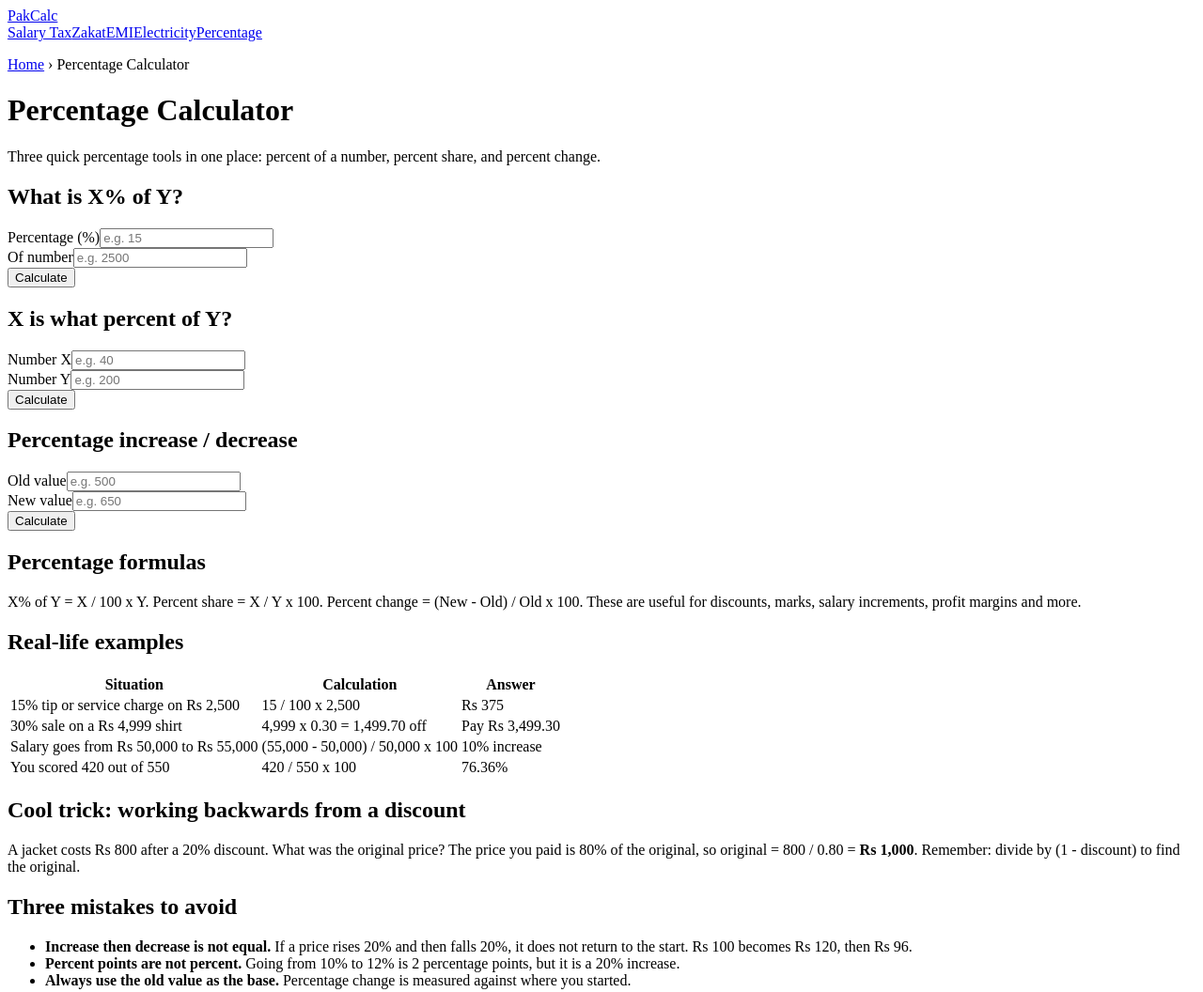
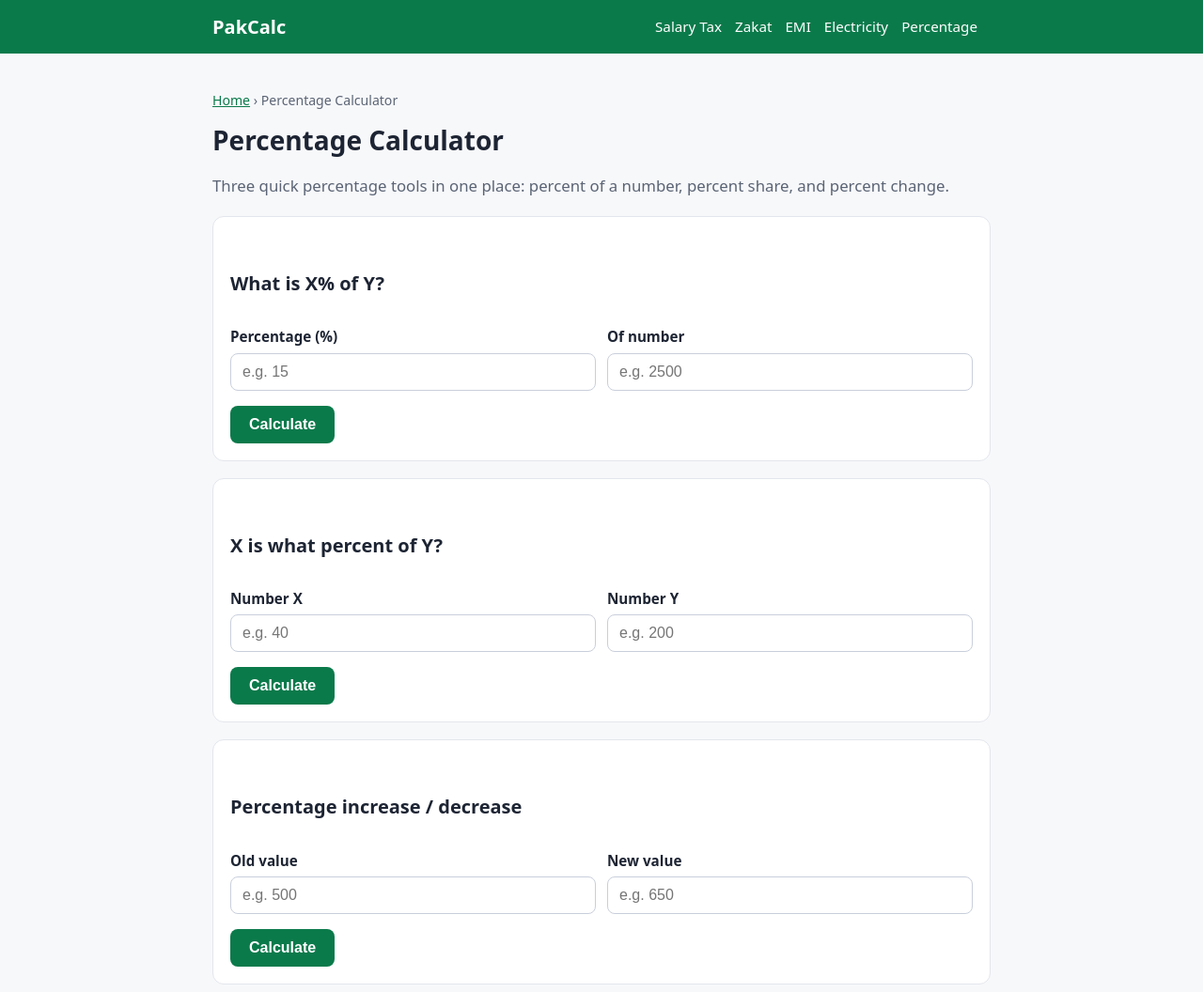
Before and after one commit to salishba692-bot/calculate, a plain HTML site: page percentage-calculator.html in a window 1280 px wide. Shown: the top 1056 px of the page at 94% size. Drawn offline with Linux system fonts and the light colour scheme; the site is published under a folder, as on GitHub Pages, so addresses that start at the root find nothing.

Commit message:
Fix stylesheet and script links in HTML

```diff
--- a/percentage-calculator.html
+++ b/percentage-calculator.html
@@ -15,7 +15,7 @@
 <meta property="og:site_name" content="PakCalc">
 <meta property="og:locale" content="en_PK">
 <meta name="twitter:card" content="summary">
-<link rel="stylesheet" href="/style.css">
+<link rel="stylesheet" href="style.css">
 <script type="application/ld+json">{"@context": "https://schema.org", "@type": "WebApplication", "name": "Percentage Calculator", "url": "https://YOURDOMAIN.com/percentage-calculator", "applicationCategory": "FinanceApplication", "operatingSystem": "Any", "inLanguage": "en-PK", "offers": {"@type": "Offer", "price": "0", "priceCurrency": "PKR"}}</script>
 <script type="application/ld+json">{"@context": "https://schema.org", "@type": "BreadcrumbList", "itemListElement": [{"@type": "ListItem", "position": 1, "name": "Home", "item": "https://YOURDOMAIN.com/"}, {"@type": "ListItem", "position": 2, "name": "Percentage Calculator", "item": "https://YOURDOMAIN.com/percentage-calculator"}]}</script>
 <script type="application/ld+json">{"@context": "https://schema.org", "@type": "FAQPage", "mainEntity": [{"@type": "Question", "name": "How do I calculate a discount?", "acceptedAnswer": {"@type": "Answer", "text": "Multiply the price by the discount percentage and divide by 100. Subtract that amount from the original price."}}, {"@type": "Question", "name": "How do I find percentage increase?", "acceptedAnswer": {"@type": "Answer", "text": "Subtract the old value from the new value, divide by the old value and multiply by 100."}}, {"@type": "Question", "name": "Can the percentage be more than 100?", "acceptedAnswer": {"@type": "Answer", "text": "Yes. If the new value is more than double the old value, the increase is above 100%."}}]}</script>
@@ -24,7 +24,7 @@
 <body>
 <header><div class="wrap">
   <a class="logo" href="/">PakCalc</a>
-  <nav><a href="/salary-tax-calculator">Salary Tax</a><a href="/zakat-calculator">Zakat</a><a href="/emi-calculator">EMI</a><a href="/electricity-units-calculator">Electricity</a><a href="/percentage-calculator">Percentage</a></nav>
+  <nav><a href="salary-tax-calculator">Salary Tax</a><a href="zakat-calculator">Zakat</a><a href="emi-calculator">EMI</a><a href="electricity-units-calculator">Electricity</a><a href="percentage-calculator">Percentage</a></nav>
 </div></header>
 <main><div class="wrap">
 <p class="crumbs"><a href="/">Home</a> &rsaquo; Percentage Calculator</p><h1>Percentage Calculator</h1><p class="lead">Three quick percentage tools in one place: percent of a number, percent share, and percent change.</p>
@@ -81,10 +81,10 @@
 <h2>Frequently asked questions</h2><details><summary>How do I calculate a discount?</summary><p>Multiply the price by the discount percentage and divide by 100. Subtract that amount from the original price.</p></details><details><summary>How do I find percentage increase?</summary><p>Subtract the old value from the new value, divide by the old value and multiply by 100.</p></details><details><summary>Can the percentage be more than 100?</summary><p>Yes. If the new value is more than double the old value, the increase is above 100%.</p></details><h2>More calculators</h2><div class="tools"><a href="/salary-tax-calculator"><strong>Salary Tax Calculator Pakistan 2026-27</strong>Monthly and annual income tax on your salary using the latest FBR slabs.</a><a href="/zakat-calculator"><strong>Zakat Calculator Pakistan</strong>Check your Nisab and calculate the Zakat on cash, gold, silver and business assets.</a><a href="/emi-calculator"><strong>Loan EMI Calculator Pakistan</strong>Monthly instalment, total payment and markup for car, home and personal loans.</a><a href="/electricity-units-calculator"><strong>Electricity Units Calculator Pakistan</strong>Estimate monthly units and cost appliance by appliance.</a></div>
 </div></main>
 <footer><div class="wrap">
-  <p><a href="/about">About</a><a href="/contact">Contact</a><a href="/privacy-policy">Privacy Policy</a></p>
+  <p><a href="about">About</a><a href="contact">Contact</a><a href="privacy-policy">Privacy Policy</a></p>
   <p>&copy; 2026 PakCalc. Calculators are for general guidance only, not professional tax, legal or religious advice.</p>
 </div></footer>
-<script src="/calc.js" defer></script>
+<script src="calc.js" defer></script>
 
 </body>
 </html>
```
